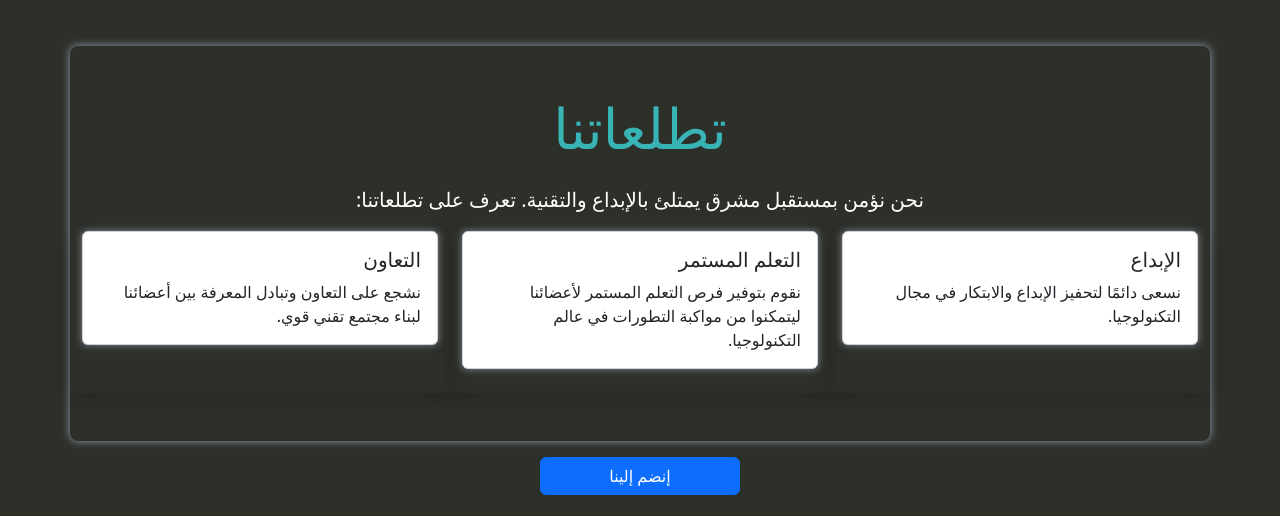
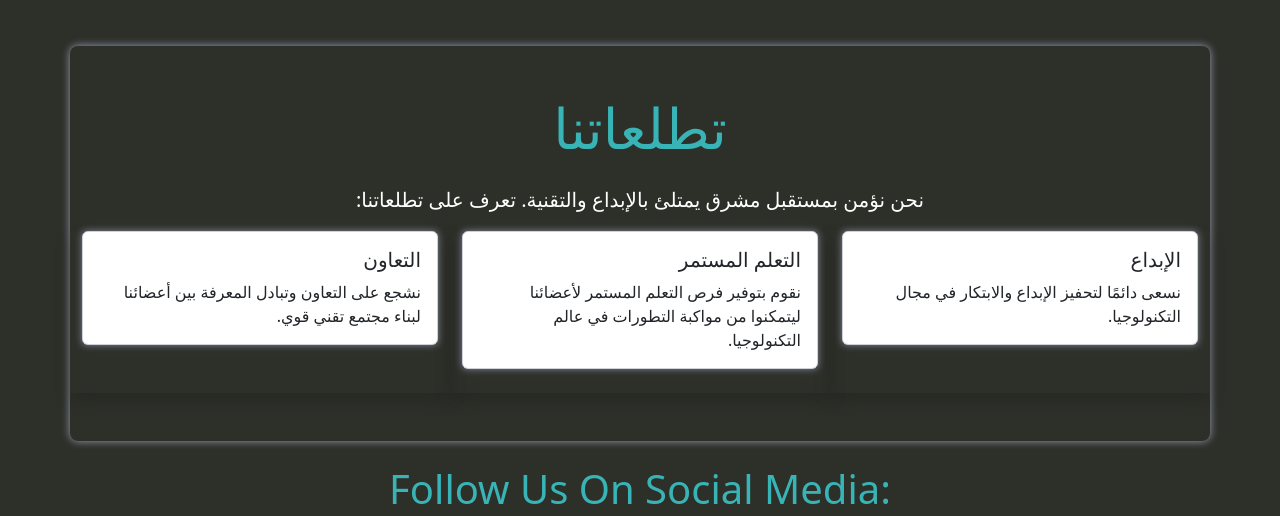
Before and after one commit to Ziad-Abaza/it-club-socialMedia, a plain HTML site: page index.html in a window 1280 px wide. Shown: the part 2859-3375 px from the top of the page. Drawn offline with nearby package versions, Linux system fonts and the light colour scheme.

Commit message:
Update index.html

```diff
--- a/index.html
+++ b/index.html
@@ -189,9 +189,6 @@
         </div>
     </section>
 
-<div class="container text-center mt-3" dir="rtl">
-    <button class="btn btn-primary w-px-200">إنضم إلينا</button>
-</div>
     <div class="container mt-4 mb-4 text-center text-capitalize ">
         <h3 class="fs-1 color-1">Follow Us on Social Media:</h3>
         <div class="social-icons raw">
```
